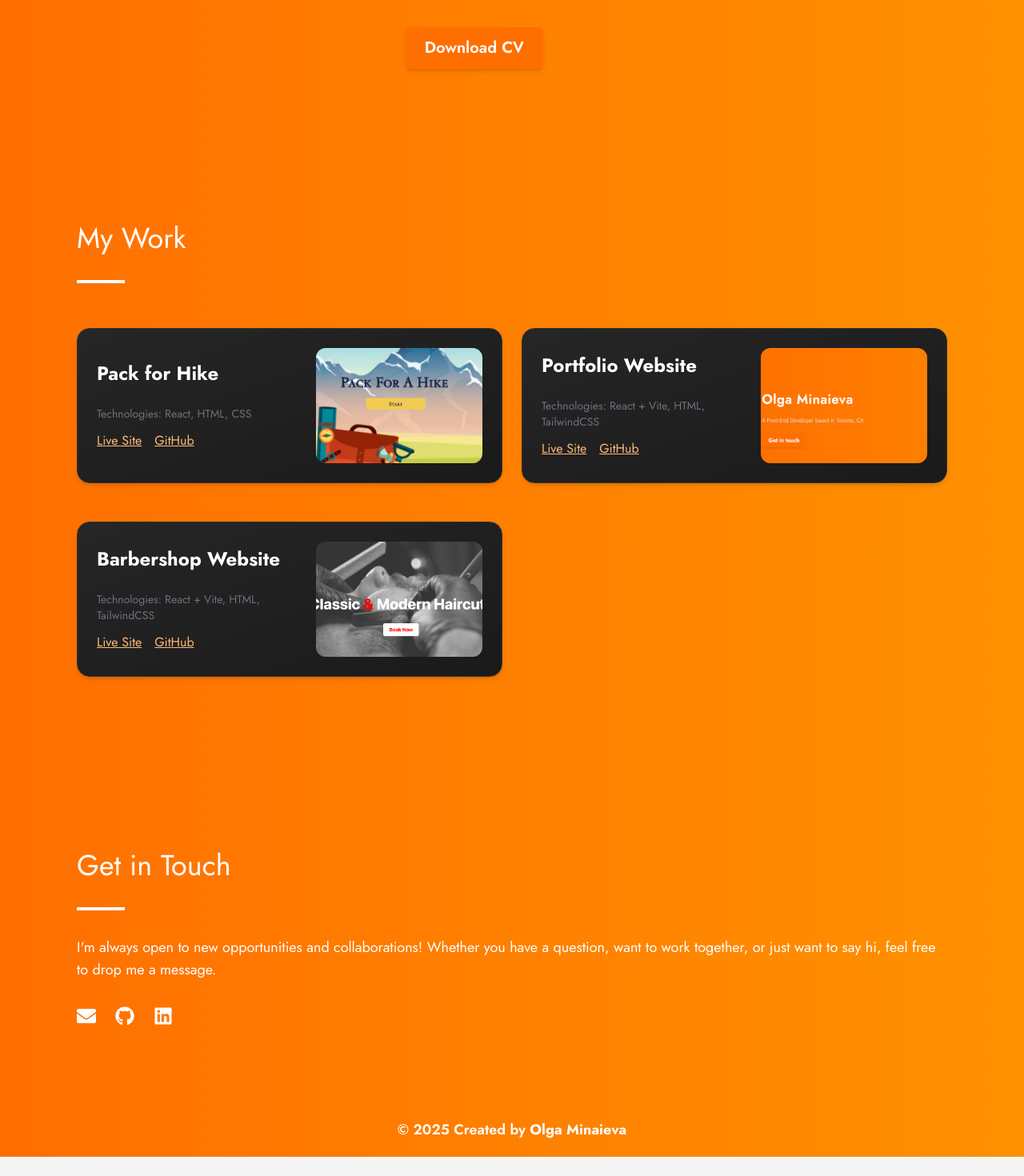
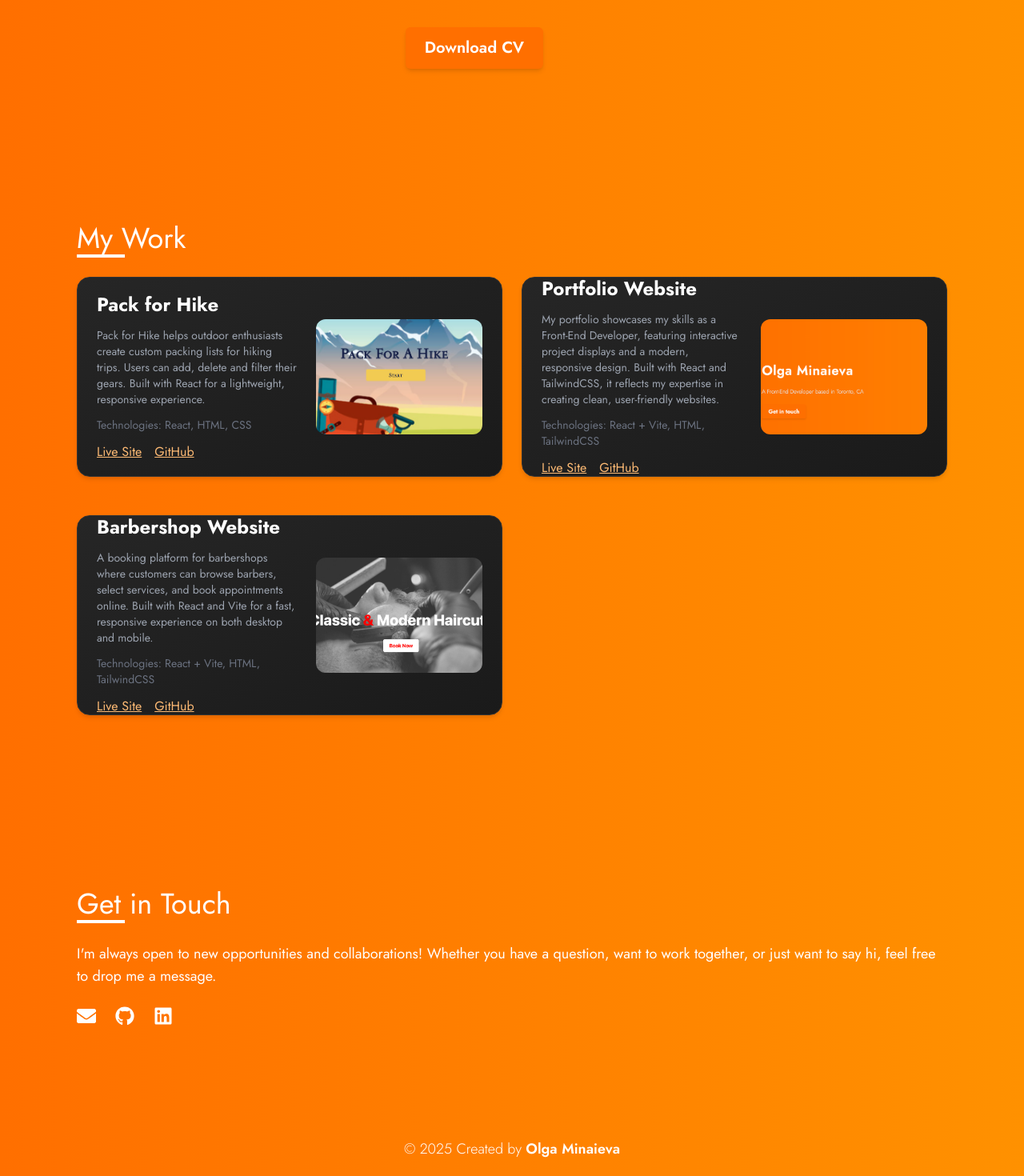
Before and after one commit to OlgaMinaievaWebDev/personal-website-new, a React (Vite) app: page / in a window 1280 px wide. Shown: the part 1335-2805 px from the top of the page at 80% size. Before the commit the page ends 2781 px from the top, so only its background shows below. Built offline with nearby package versions, Linux system fonts and the light colour scheme.

Commit message:
contacts are styled

```diff
--- a/src/components/Contact.jsx
+++ b/src/components/Contact.jsx
@@ -6,6 +6,7 @@ function Contact() {
       id="contact"
       className="flex flex-col justify-center items-start w-full p-24 bg-gradient-to-r from-[#FF6F00] to-[#FF9100] text-white space-y-8"
     >
+      <div>
         <h2 className="text-4xl text-white inline-block">Get in Touch</h2>
         <div className="h-1 w-[60px] bg-white mb-6"></div>
 
@@ -40,8 +41,8 @@ function Contact() {
             <FaLinkedin size={24} />
           </a>
         </div>
+      </div>
 
-      {/* You could add a contact form or a resume button here if you'd like */}
     </section>
   );
 }
--- a/src/components/Footer.jsx
+++ b/src/components/Footer.jsx
@@ -1,9 +1,9 @@
 function Footer() {
   return (
     <footer className="p-5 bg-gradient-to-r from-[#FF6F00] to-[#FF9100] text-white text-center">
-      <p className="text-lg font-semibold">
+      <p className="text-lg font-light">
         © {new Date().getFullYear()} Created by{" "}
-        <span className="font-bold">Olga Minaieva</span>
+        <span className="font-semibold">Olga Minaieva</span>
       </p>
     </footer>
   );
--- a/src/components/Skills.jsx
+++ /dev/null
@@ -1,46 +0,0 @@
-import {
-  FaHtml5,
-  FaCss3Alt,
-  FaJs,
-  FaReact,
-  FaGithub,
-  FaNodeJs,
-} from "react-icons/fa";
-import { SiTailwindcss } from "react-icons/si";
-
-function Skills() {
-  const skills = [
-    { name: "HTML", icon: <FaHtml5 />, color: "text-orange-500" },
-    { name: "CSS", icon: <FaCss3Alt />, color: "text-blue-500" },
-    { name: "JavaScript", icon: <FaJs />, color: "text-yellow-500" },
-    { name: "React", icon: <FaReact />, color: "text-blue-400" },
-    { name: "Tailwind CSS", icon: <SiTailwindcss />, color: "text-teal-500" },
-    { name: "GitHub", icon: <FaGithub />, color: "text-gray-500" },
-    { name: "Node.js", icon: <FaNodeJs />, color: "text-green-500" },
-  ];
-
-  return (
-    <section className="py-16 bg-gradient-to-b from-background-light to-background-dark text-gray-100">
-      <div className="max-w-4xl mx-auto px-6 text-center">
-        <h2 className="text-4xl font-bold mb-8 text-highlight">Skills</h2>
-        <div className="grid grid-cols-1 sm:grid-cols-2 lg:grid-cols-3 gap-8 animate-fade-in">
-          {skills.map((skill, index) => (
-            <div
-              key={index}
-              className={`p-6 bg-gray-800 rounded-lg shadow-lg transition-transform transform hover:scale-105 ${skill.color}`}
-            >
-              <div className="text-4xl sm:text-5xl lg:text-6xl mb-4">
-                {skill.icon}
-              </div>
-              <h3 className="text-xl sm:text-2xl lg:text-3xl font-semibold">
-                {skill.name}
-              </h3>
-            </div>
-          ))}
-        </div>
-      </div>
-    </section>
-  );
-}
-
-export default Skills;
--- a/src/components/Work.jsx
+++ b/src/components/Work.jsx
@@ -3,18 +3,16 @@ import Card from "../ui/Card";
 function Work() {
   return (
     <section
-      id="about"
+      id="work"
       className="flex flex-col justify-center items-start w-full p-24 bg-gradient-to-r from-[#FF6F00] to-[#FF9100] text-white space-y-8"
     >
-      <h2 className="text-4xl text-white inline-block">My Work</h2>
-      <div className="h-1 w-[60px] bg-white"></div>
-      <div className="w-full">
-
-
-         <Card/>
-
+      <div>
+        <h2 className="text-4xl text-white inline-block">My Work</h2>
+        <div className="h-1 w-[60px] bg-white mt-0"></div>
+        <div className="w-full">
+          <Card />
         </div>
-
+      </div>
     </section>
   );
 }
--- a/src/ui/Card.jsx
+++ b/src/ui/Card.jsx
@@ -1,7 +1,7 @@
 import CardItem from "./CardItem";
-import hikeImg from "../../public/Hike.png";
-import portfolioImg from "../../public/Portfolio.png";
-import barbershopImg from "../../public/Barbershop.png";
+import hikeImg from "/Hike.png";
+import portfolioImg from "/Portfolio.png";
+import barbershopImg from "/Barbershop.png";
 
 function Card() {
   const WORK_DATA = [
@@ -11,7 +11,8 @@ function Card() {
       img: hikeImg,
       location: "https://pack-for-hike.vercel.app/",
       github: "https://github.com/OlgaMinaievaWebDev/pack-for-hike",
-      description: "",
+      description:
+        "Pack for Hike helps outdoor enthusiasts create custom packing lists for hiking trips. Users can add, delete and filter their gears. Built with React for a lightweight, responsive experience.",
       technologies: "React, HTML, CSS",
     },
     {
@@ -20,7 +21,8 @@ function Card() {
       img: portfolioImg,
       location: "https://olga-minaieva-personal-website.vercel.app/",
       github: "https://github.com/OlgaMinaievaWebDev/personal-website-new",
-      description: "",
+      description:
+        "My portfolio showcases my skills as a Front-End Developer, featuring interactive project displays and a modern, responsive design. Built with React and TailwindCSS, it reflects my expertise in creating clean, user-friendly websites.",
       technologies: "React + Vite, HTML, TailwindCSS",
     },
     {
@@ -29,7 +31,8 @@ function Card() {
       img: barbershopImg,
       location: "https://barbershop-six-flax.vercel.app/",
       github: "https://github.com/OlgaMinaievaWebDev/barbershop",
-      description: "",
+      description:
+        "A booking platform for barbershops where customers can browse barbers, select services, and book appointments online. Built with React and Vite for a fast, responsive experience on both desktop and mobile.",
       technologies: "React + Vite, HTML, TailwindCSS",
     },
   ];
--- a/src/ui/CardItem.jsx
+++ b/src/ui/CardItem.jsx
@@ -2,9 +2,8 @@ function CardItem({ project }) {
   const { title, description, location, github, technologies, img } = project;
 
   return (
-    <li className="bg-gradient-to-br from-[#262626] to-[#1A1A1A] border border-[#333]  rounded-2xl p-6 mb-6 flex justify-between items-center gap-6 shadow-md hover:shadow-lg transition-shadow ">
-
-      <div className="flex flex-col space-y-3 max-w-[70%]">
+    <li className="bg-gradient-to-br from-[#262626] to-[#1A1A1A] border border-[#333] rounded-2xl p-6 mb-6 flex justify-between items-center gap-6 shadow-md hover:shadow-lg transition-shadow h-[250px]">
+      <div className="flex flex-col space-y-3 max-w-[70%] flex-grow">
         <h3 className="text-2xl font-bold text-white">{title}</h3>
         <p className="text-sm text-gray-400">{description}</p>
         <p className="text-sm text-gray-500">Technologies: {technologies}</p>
@@ -32,7 +31,6 @@ function CardItem({ project }) {
         </div>
       </div>
 
-
       {img && (
         <div className="w-52 h-36 overflow-hidden rounded-xl flex-shrink-0 shadow-inner transition-transform duration-300 hover:scale-105">
           <img src={img} alt={title} className="w-full h-full object-cover" />
```
Lines whose indentation alone changed are shown as unchanged.
